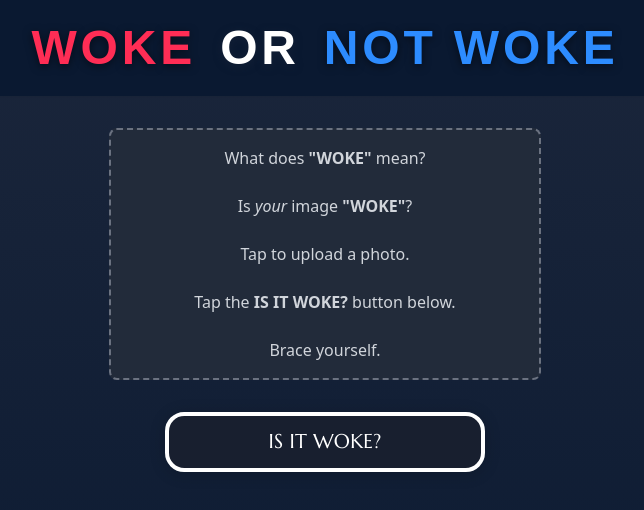
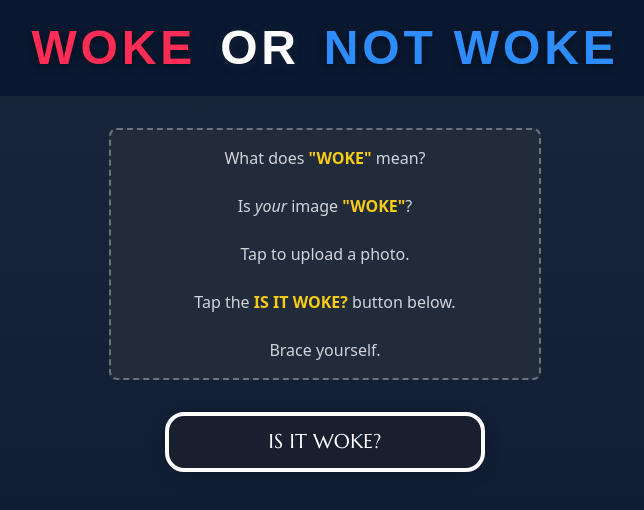
Before and after one commit to fundamentaldatum/woke-or-not-woke, a React (Vite) app: page / in a window 1280 px wide. Shown: the top 510 px of the page, without its empty margins (315-959 px from the left). Built offline with nearby package versions, Linux system fonts and the light colour scheme; no server answers; a web font is replaced by a local one.

Commit message:
Upload Text Color Styling Update

```diff
--- a/src/components/photo/PhotoUpload.tsx
+++ b/src/components/photo/PhotoUpload.tsx
@@ -56,16 +56,16 @@ export const PhotoUpload: React.FC<PhotoUploadProps> = ({
           </div>
         ) : (
           <span className="text-gray-300">
-            What does <b>"WOKE"</b> mean?
+            What does <b className="text-yellow-400">"WOKE"</b> mean?
             <br />
             <br />
-            Is <i>your</i> image <b>"WOKE"</b>?
+            Is <i>your</i> image <b className="text-yellow-400">"WOKE"</b>?
             <br />
             <br />
             Tap to upload a photo.
             <br />
             <br />
-            Tap the <b>IS IT WOKE?</b> button below.
+            Tap the <b className="text-yellow-400">IS IT WOKE?</b> button below.
             <br />
             <br />
             Brace yourself.
```
